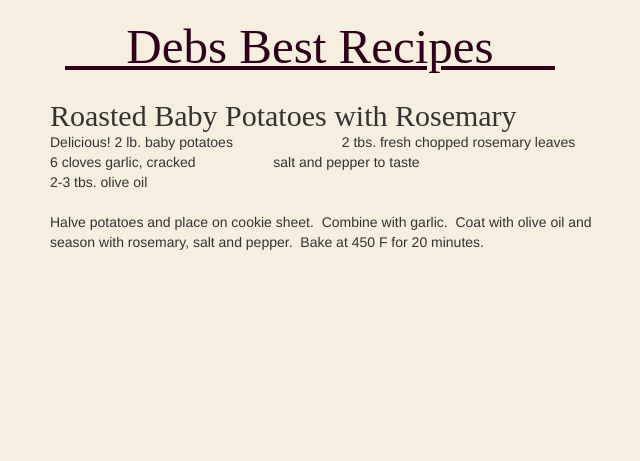
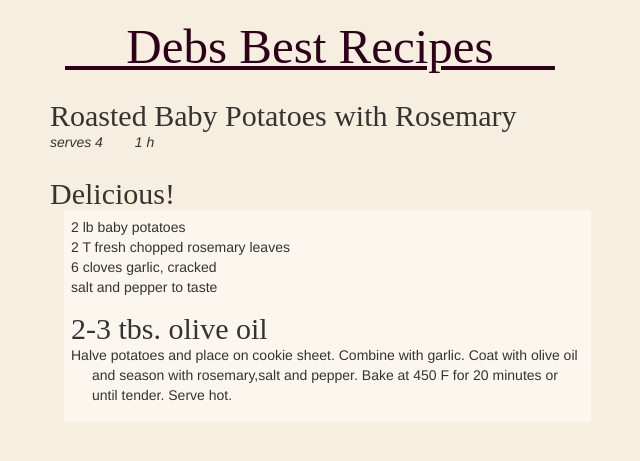
Before and after one commit to JonahBraun/debs-recipes, a Jekyll site: the page built from _posts/2005-09-07-baby-potatoes-with-rosemary.md, in a window 1280 px wide. Shown: the top 461 px of the page, without its empty margins (5-645 px from the left). Built offline with Jekyll 4.4.1, drawn with Linux system fonts in a browser that asks for light colours; nearby versions of some CDN libraries; some web fonts are replaced; Markdown is read by kramdown in place of the engine named in the settings.

Commit message:
Update 2005-09-07-baby-potatoes-with-rosemary.md

```diff
--- a/_posts/2005-09-07-baby-potatoes-with-rosemary.md
+++ b/_posts/2005-09-07-baby-potatoes-with-rosemary.md
@@ -2,16 +2,15 @@
 layout: recipe
 title: Roasted Baby Potatoes with Rosemary
 category: sides
+serves: 4
+prep: 1 h
 ---
 Delicious!
-2 lb. baby potatoes&nbsp;&nbsp; &nbsp;&nbsp;&nbsp; &nbsp;&nbsp;&nbsp;
-&nbsp;&nbsp;&nbsp;&nbsp; &nbsp;&nbsp;&nbsp; &nbsp;&nbsp;&nbsp;
-&nbsp;&nbsp;&nbsp; 2 tbs. fresh chopped rosemary leaves<br />
-6 cloves garlic, cracked&nbsp;&nbsp; &nbsp;&nbsp;&nbsp;
-&nbsp;&nbsp;&nbsp;&nbsp; &nbsp;&nbsp;&nbsp; &nbsp;&nbsp;&nbsp; salt and
-pepper to taste<br />
-2-3 tbs. olive oil <br />
-<br />
-Halve potatoes and place on cookie sheet.&nbsp; Combine with
-garlic.&nbsp; Coat with olive oil and season with rosemary, salt and
-pepper.&nbsp; Bake at 450 F for 20 minutes.
+---
+- 2 lb baby potatoes
+- 2 T fresh chopped rosemary leaves
+- 6 cloves garlic, cracked
+- salt and pepper to taste
+- 2-3 tbs. olive oil
+---
+Halve potatoes and place on cookie sheet. Combine with garlic. Coat with olive oil and season with rosemary,salt and pepper. Bake at 450 F for 20 minutes or until tender. Serve hot.
```
